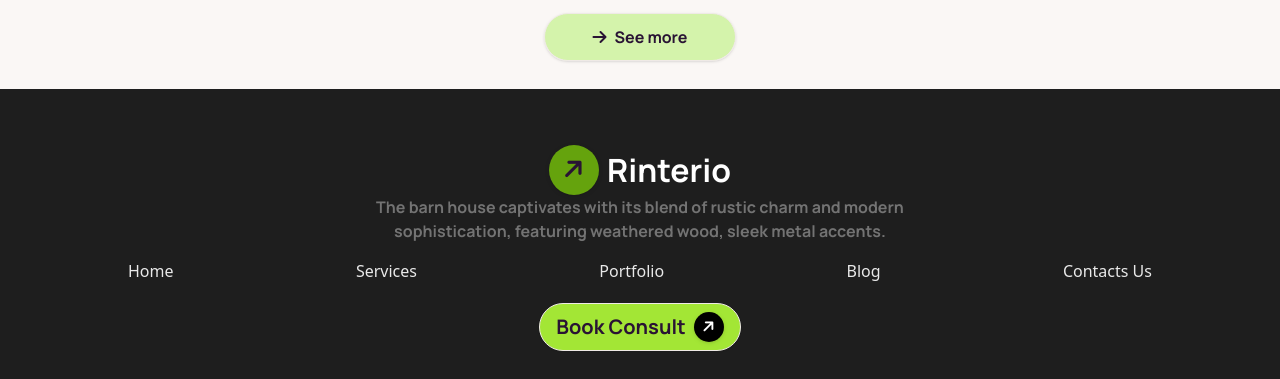
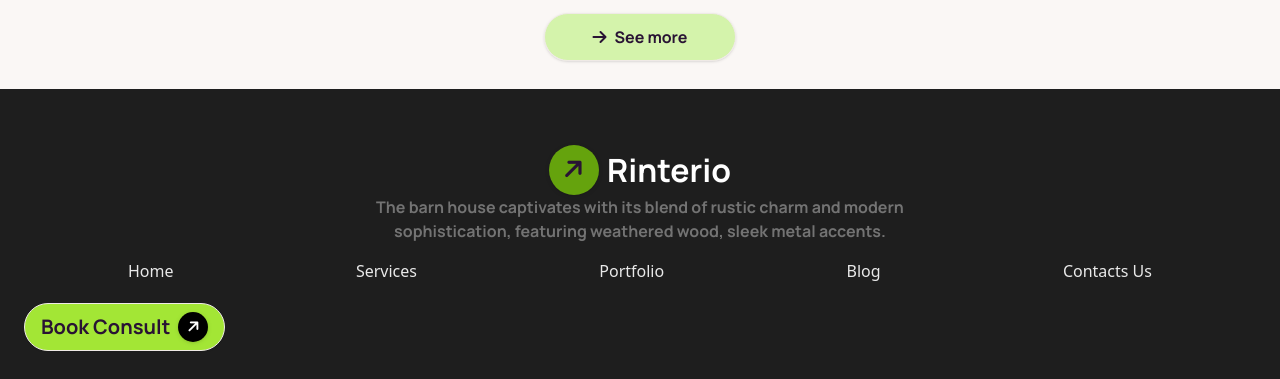
Before and after one commit to engrsakib/Your-land-your-property, a website: page index.html in a window 1280 px wide. Shown: the part 7666-8045 px from the top of the page. Drawn offline with Linux system fonts and the light colour scheme.

Commit message:
all complete

```diff
--- a/index.html
+++ b/index.html
@@ -991,12 +991,14 @@ modern sophistication, featuring weathered wood, sleek metal accents.</p>
        <!-- desktop menu end -->
 
          <!-- card button start-->
-         <button class="btn max-sm:w-full bg-lime-400 rounded-full col-span-12 mt-5 mb-7">
+    <div class="w-full px-6">
+      <button class="btn max-sm:w-full bg-lime-400 rounded-full col-span-12 mt-5 mb-7">
           <span class="text-[20px] manrope font-[700]"><a href="#bookconsult">Book Consult</a></span>
           <div class="w-[30px] h-[30px] drop-shadow rounded-full bg-black text-white grid place-items-center cursor-pointer">
               <i class="fa-solid fa-arrow-right text-[15px] -rotate-45"></i>
           </div>
          </button>
+    </div>
         <!-- card button end-->
      </div>
     <!-- logo end -->
```
Also changed, not shown: output/output.css.
